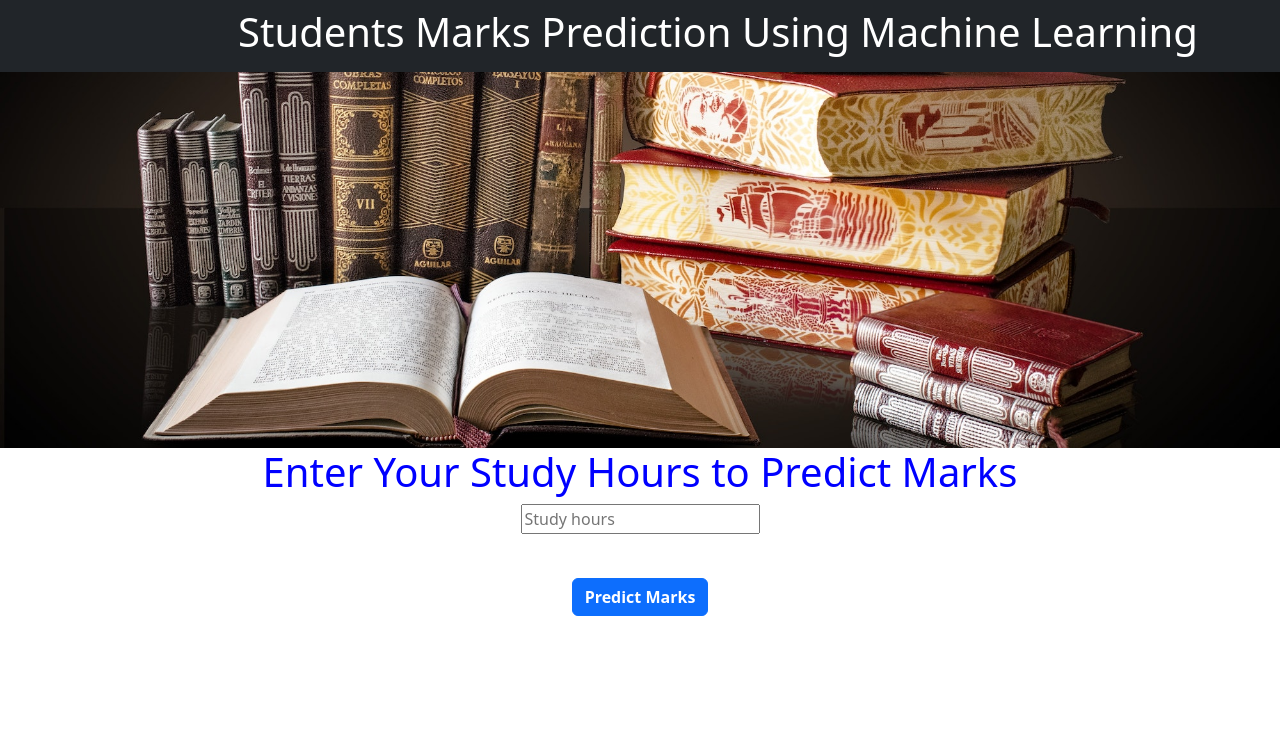
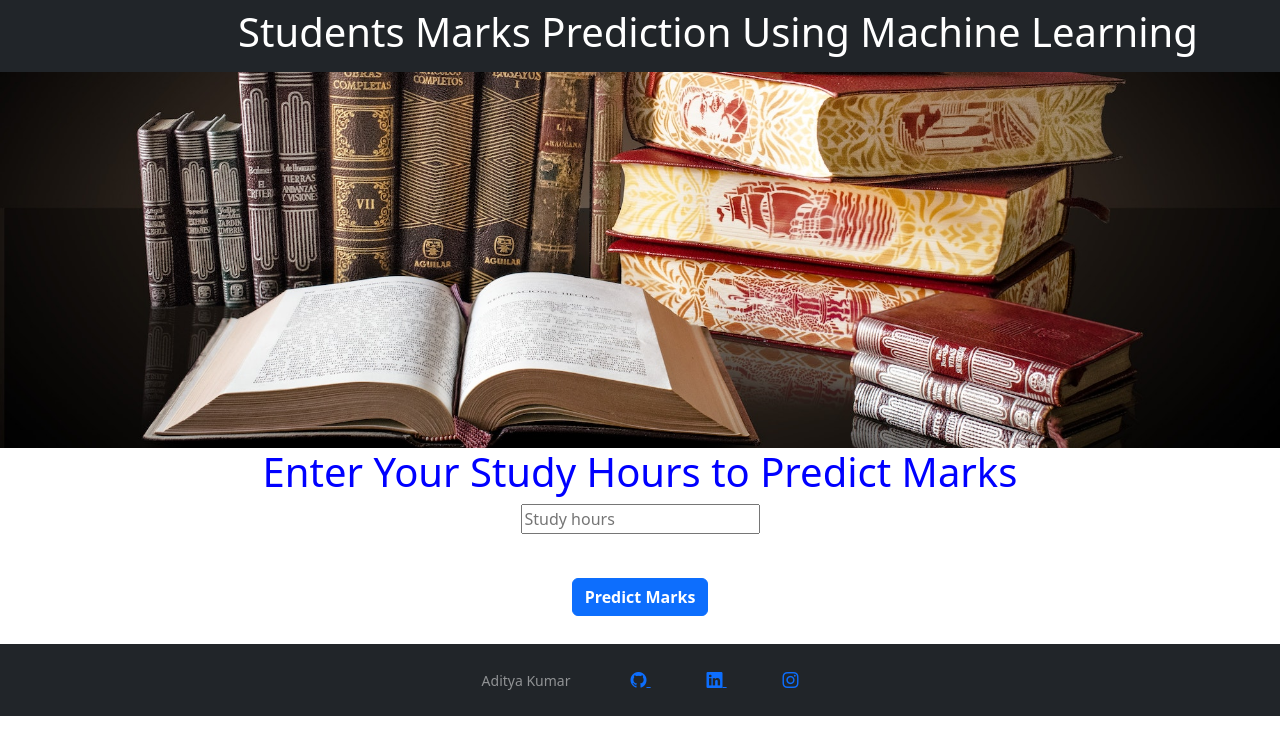
Before and after one commit to adityacs103/students-marks-prediction, a Flask app: page / in a window 1280 px wide. Shown: the top 755 px of the page. Run offline with Flask 2, Linux system fonts and the light colour scheme; parts of the project's set-up code (start-up, migrations or seed data) failed here and were passed over; some libraries are stand-ins or nearby versions.

Commit message:
some error fixed social media link added

```diff
--- a/app.py
+++ b/app.py
@@ -26,9 +26,11 @@ def predict():
     # if input_features[0] <0 or input_features[0] >24:
     #     return render_template('index.html', prediction_text='Please enter valid hours between 1 to 24 if you live on the Earth 😂')
 
-    if input_features[0] > 12.9 and input_features[0] < 23:
-        return render_template('index.html', prediction_text='Please please take rest sometimes')
-    elif input_features[0] < 0 or input_features[0] > 23:
+    if input_features[0] == 0:
+        return render_template('index.html', prediction_text='Please go and start study to get score')
+    elif input_features[0] > 12 and input_features[0] < 25:
+        return render_template('index.html', prediction_text='Please take rest sometimes')
+    elif input_features[0] < 0 or input_features[0] > 24:
         return render_template('index.html', prediction_text='Please enter valid hours between 1 to 24 if you live on the Earth 😂')
 
     output = model.predict([features_value])[0][0].round(2)
--- a/smp_data_from_app.csv
+++ b/smp_data_from_app.csv
@@ -1,5 +1,3 @@
 ,Study Hours,Predicted Output
-0,12,97.68
-1,10,89.8
-2,12,97.68
-3,12,97.68
+0,5,70.13
+1,12,97.68
--- a/templates/index.html
+++ b/templates/index.html
@@ -6,6 +6,8 @@
 <head>
   <meta charset="UTF-8">
   <link href="https://cdn.jsdelivr.net/npm/bootstrap@5.2.3/dist/css/bootstrap.min.css" rel="stylesheet">
+  <link rel="stylesheet" href="https://cdn.jsdelivr.net/npm/bootstrap-icons@1.3.0/font/bootstrap-icons.css">
+  <link rel="stylesheet" href="path/to/font-awesome/css/font-awesome.min.css">
   <title>Student Mark Predictor ML App</title>
 
   <style>
@@ -13,6 +15,9 @@
       color: blue;
     }
 
+    #social {
+      margin-left: 5%;
+    }
 
     .button_css {
       /* color: #494949 !important; */
@@ -76,7 +81,20 @@
     </div>
 
   </div>
-
+  <footer id="sticky-footer" class="flex-shrink-0 py-4 bg-dark text-white-50">
+    <div class="container text-center">
+      <small>Aditya Kumar</small>
+      <a href="https://github.com/adityacs103" target="_blank">
+        <i class="bi bi-github" id="social"></i>
+      </a>
+      <a href="https://www.linkedin.com/in/adityacs103/" target="_blank">
+        <i class="bi bi-linkedin" id="social"></i>
+      </a>
+      <a href="https://www.instagram.com/adi_aditya14/" target="_blank">
+        <i class="bi bi-instagram" id="social"></i>
+      </a>
+    </div>
+  </footer>
 </body>
 
 </html>
```
